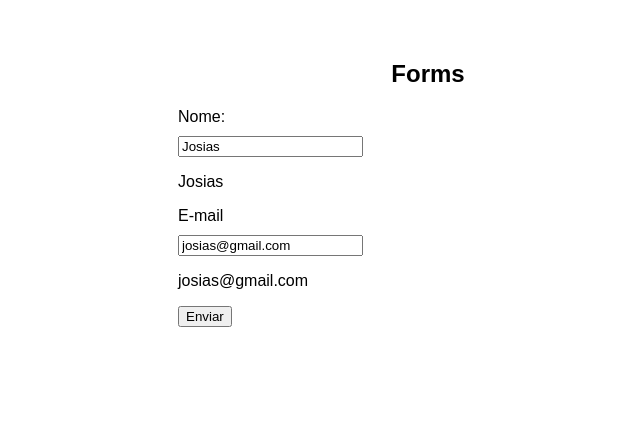
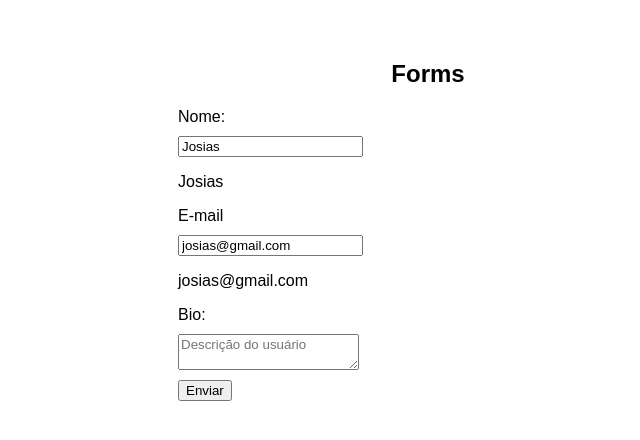
Before and after one commit to SilvaRDev/curso-react, a React (Vite) app in the folder 6-REACT-E-FORMS/reactform/: page / in a window 1280 px wide. Shown: the top 440 px of the page, without its empty margins (212-852 px from the left). Built offline with nearby package versions, Linux system fonts and the light colour scheme.

Commit message:
Update MyForm.jsx

```diff
--- a/6-REACT-E-FORMS/reactform/src/components/MyForm.jsx
+++ b/6-REACT-E-FORMS/reactform/src/components/MyForm.jsx
@@ -8,6 +8,8 @@
   const [name, setName] = useState(user ? user.name : '')
   const [email, setEmail] = useState(user ? user.email : '')
 
+  const [bio, setBio] = useState()
+
   const handleName = (e) => {
     setName(e.target.value)
   }
@@ -15,11 +17,12 @@
   const handleSubmit = (e) => {
     e.preventDefault()
     console.log('Enviando o formulário...')
-    console.log(name, email)
+    console.log(name, email, bio)
 
     /* 7- limpar formulário */
     setName('')
     setEmail('')
+    setBio('')
   }
 
   return (
@@ -51,6 +54,16 @@
           />
           {email && <p>{email}</p>}
         </label>
+        {/* 8- textarea */}
+        <label htmlFor="bio">
+          <span>Bio:</span>
+          <textarea
+            name="bio"
+            placeholder="Descrição do usuário"
+            onChange={(e) => setBio(e.target.value)}
+            value={bio}
+          ></textarea>
+        </label>
         <input type="submit" value="Enviar" />
       </form>
     </div>
```
